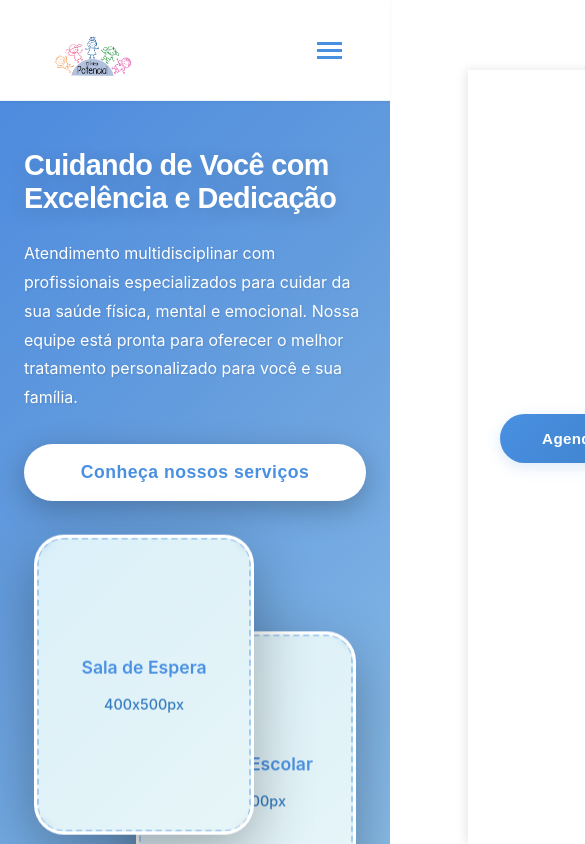
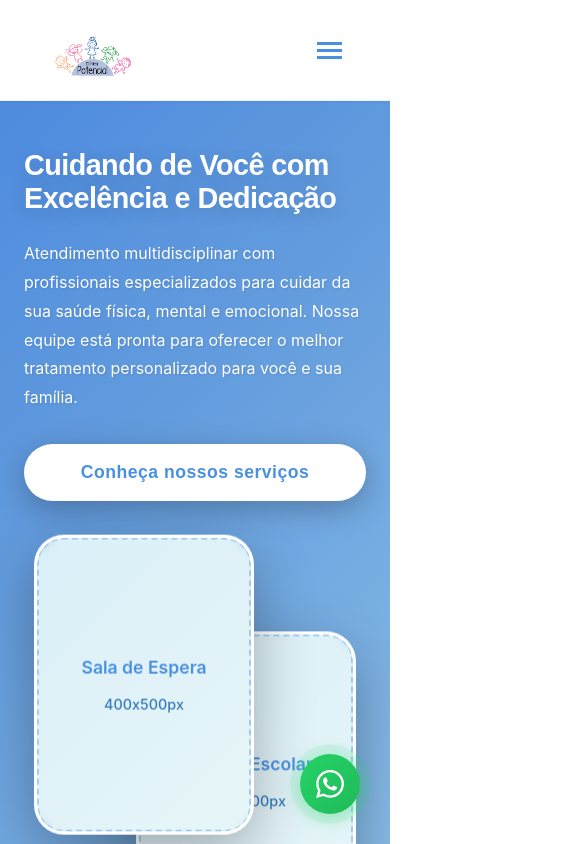
Before and after one commit to Pedro-Lopes/pot, a React (Create React App) app: page / in a window 390 px wide. Shown: the top 844 px of the page, 585 px wide, since content can reach past the window. Built offline with nearby package versions, Linux system fonts and the light colour scheme; the HTML template or start-up script is replaced by a standard one.

Commit message:
botao wpp flutuante

```diff
--- a/src/App.css
+++ b/src/App.css
@@ -2,4 +2,6 @@
   min-height: 100vh;
   display: flex;
   flex-direction: column;
+  position: relative;
+  overflow-x: hidden;
 }
--- a/src/App.js
+++ b/src/App.js
@@ -5,6 +5,7 @@
 import About from './components/About/About';
 import Contact from './components/Contact/Contact';
 import Footer from './components/Footer/Footer';
+import WhatsAppButton from './components/WhatsAppButton/WhatsAppButton';
 import './App.css';
 
 function App() {
@@ -16,6 +17,7 @@
       <About />
       <Contact />
       <Footer />
+      <WhatsAppButton />
     </div>
   );
 }
--- /dev/null
+++ b/src/components/WhatsAppButton/WhatsAppButton.css
@@ -0,0 +1,103 @@
+.whatsapp-float {
+  position: fixed !important;
+  bottom: 30px !important;
+  right: 30px !important;
+  width: 60px !important;
+  height: 60px !important;
+  background: linear-gradient(135deg, #25D366 0%, #20BA5A 100%);
+  border-radius: 50%;
+  border: none;
+  box-shadow: 0 4px 20px rgba(37, 211, 102, 0.4);
+  cursor: pointer;
+  z-index: 999999 !important;
+  display: flex !important;
+  align-items: center;
+  justify-content: center;
+  transition: all 0.3s cubic-bezier(0.4, 0, 0.2, 1);
+  opacity: 1 !important;
+  visibility: visible !important;
+  transform: scale(1) !important;
+  -webkit-transform: scale(1) !important;
+  animation: pulse 2s infinite;
+  pointer-events: auto !important;
+  touch-action: manipulation;
+  -webkit-tap-highlight-color: transparent;
+}
+
+.whatsapp-float:hover {
+  transform: scale(1.1);
+  box-shadow: 0 8px 30px rgba(37, 211, 102, 0.6);
+}
+
+.whatsapp-float:active {
+  transform: scale(1.05);
+}
+
+.whatsapp-icon {
+  width: 32px;
+  height: 32px;
+  color: white;
+}
+
+.whatsapp-tooltip {
+  position: absolute;
+  right: 70px;
+  background-color: #1a1a1a;
+  color: white;
+  padding: 0.5rem 1rem;
+  border-radius: 8px;
+  font-size: 0.875rem;
+  font-weight: 500;
+  white-space: nowrap;
+  opacity: 0;
+  pointer-events: none;
+  transition: opacity 0.3s ease;
+  box-shadow: 0 4px 15px rgba(0, 0, 0, 0.2);
+}
+
+.whatsapp-tooltip::after {
+  content: '';
+  position: absolute;
+  right: -8px;
+  top: 50%;
+  transform: translateY(-50%);
+  width: 0;
+  height: 0;
+  border-left: 8px solid #1a1a1a;
+  border-top: 8px solid transparent;
+  border-bottom: 8px solid transparent;
+}
+
+.whatsapp-float:hover .whatsapp-tooltip {
+  opacity: 1;
+}
+
+@keyframes pulse {
+  0% {
+    box-shadow: 0 4px 20px rgba(37, 211, 102, 0.4);
+  }
+  50% {
+    box-shadow: 0 4px 20px rgba(37, 211, 102, 0.4), 0 0 0 10px rgba(37, 211, 102, 0.1);
+  }
+  100% {
+    box-shadow: 0 4px 20px rgba(37, 211, 102, 0.4);
+  }
+}
+
+@media (max-width: 768px) {
+  .whatsapp-float {
+    bottom: 20px;
+    right: 20px;
+    width: 56px;
+    height: 56px;
+  }
+
+  .whatsapp-icon {
+    width: 28px;
+    height: 28px;
+  }
+
+  .whatsapp-tooltip {
+    display: none;
+  }
+}
--- /dev/null
+++ b/src/components/WhatsAppButton/WhatsAppButton.js
@@ -0,0 +1,23 @@
+import React from 'react';
+import './WhatsAppButton.css';
+
+const WhatsAppButton = () => {
+  const handleClick = () => {
+    window.open('https://wa.me/5521983099482', '_blank');
+  };
+
+  return (
+    <button
+      className="whatsapp-float visible"
+      onClick={handleClick}
+      aria-label="Contato via WhatsApp"
+    >
+      <svg viewBox="0 0 24 24" className="whatsapp-icon">
+        <path fill="currentColor" d="M17.472 14.382c-.297-.149-1.758-.867-2.03-.967-.273-.099-.471-.148-.67.15-.197.297-.767.966-.94 1.164-.173.199-.347.223-.644.075-.297-.15-1.255-.463-2.39-1.475-.883-.788-1.48-1.761-1.653-2.059-.173-.297-.018-.458.13-.606.134-.133.298-.347.446-.52.149-.174.198-.298.298-.497.099-.198.05-.371-.025-.52-.075-.149-.669-1.612-.916-2.207-.242-.579-.487-.5-.669-.51-.173-.008-.371-.01-.57-.01-.198 0-.52.074-.792.372-.272.297-1.04 1.016-1.04 2.479 0 1.462 1.065 2.875 1.213 3.074.149.198 2.096 3.2 5.077 4.487.709.306 1.262.489 1.694.625.712.227 1.36.195 1.871.118.571-.085 1.758-.719 2.006-1.413.248-.694.248-1.289.173-1.413-.074-.124-.272-.198-.57-.347m-5.421 7.403h-.004a9.87 9.87 0 01-5.031-1.378l-.361-.214-3.741.982.998-3.648-.235-.374a9.86 9.86 0 01-1.51-5.26c.001-5.45 4.436-9.884 9.888-9.884 2.64 0 5.122 1.03 6.988 2.898a9.825 9.825 0 012.893 6.994c-.003 5.45-4.437 9.884-9.885 9.884m8.413-18.297A11.815 11.815 0 0012.05 0C5.495 0 .16 5.335.157 11.892c0 2.096.547 4.142 1.588 5.945L.057 24l6.305-1.654a11.882 11.882 0 005.683 1.448h.005c6.554 0 11.89-5.335 11.893-11.893a11.821 11.821 0 00-3.48-8.413z"/>
+      </svg>
+      <span className="whatsapp-tooltip">Fale conosco</span>
+    </button>
+  );
+};
+
+export default WhatsAppButton;
```
